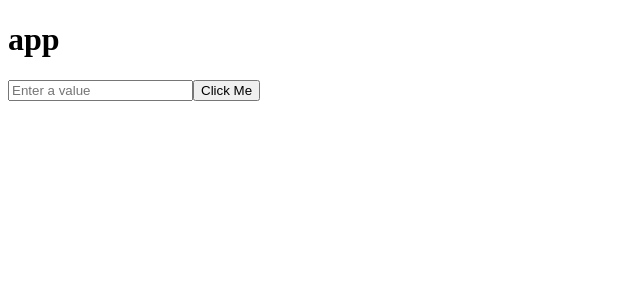
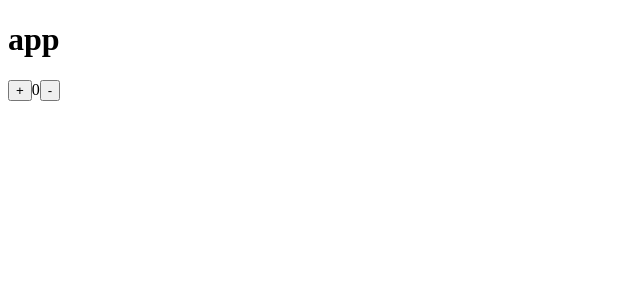
Before and after one commit to akashTedulab/Angular, an Angular app in the folder app/: page / in a window 1280 px wide. Shown: the top 300 px of the page, without its empty margins (0-640 px from the left). Built offline with nearby package versions, Linux system fonts and the light colour scheme.

Commit message:
CounterExample

```diff
--- a/app/src/app/app.component.html
+++ b/app/src/app/app.component.html
@@ -1,4 +1,4 @@
 <h1>{{title}}</h1>
-<input type="text" name="name" placeholder="Enter a value" #box>
-<button (click)="myFun(box.value)">Click Me</button>
-<h3>{{value}}</h3>
+<button (click)="myFun('add')">+</button>
+<span>{{value}}</span>
+<button (click)="myFun('sub')">-</button>
--- a/app/src/app/app.component.ts
+++ b/app/src/app/app.component.ts
@@ -7,9 +7,8 @@ import { Component } from '@angular/core';
 })
 export class AppComponent {
   title = 'app';
-  value:string = ""
+  value:number = 0;
   myFun(val:string){
-    this.value = val;
-    console.log(val)
+    val === 'add' ? this.value++ : this.value--
   }
 }
```
